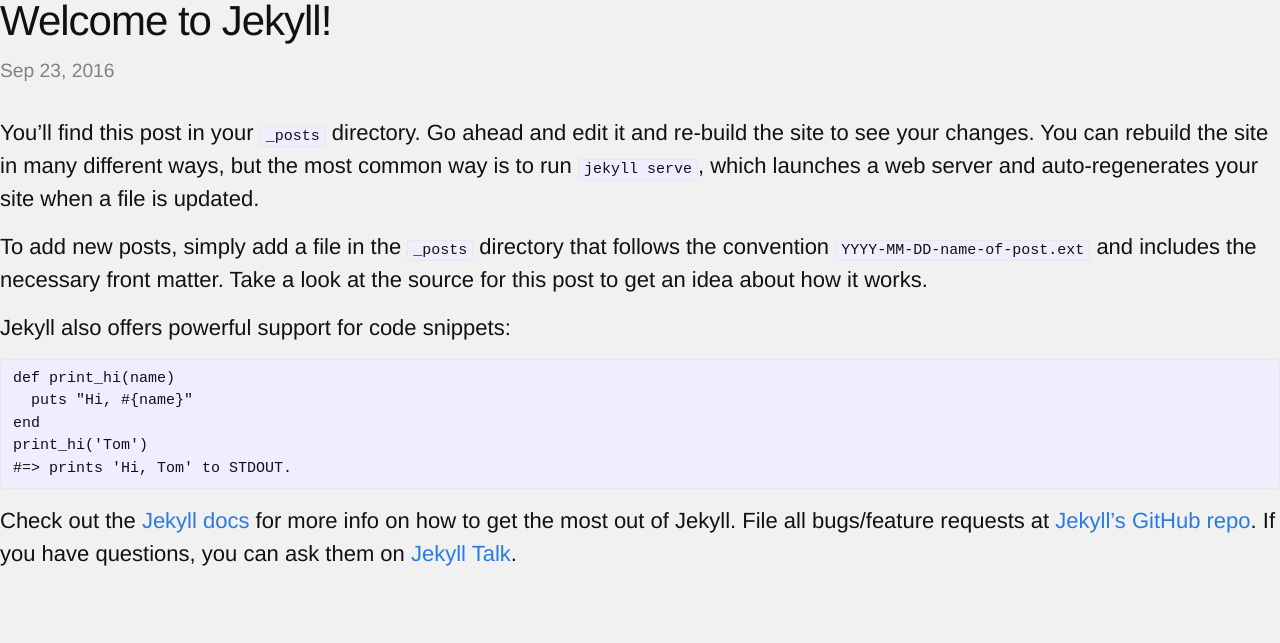
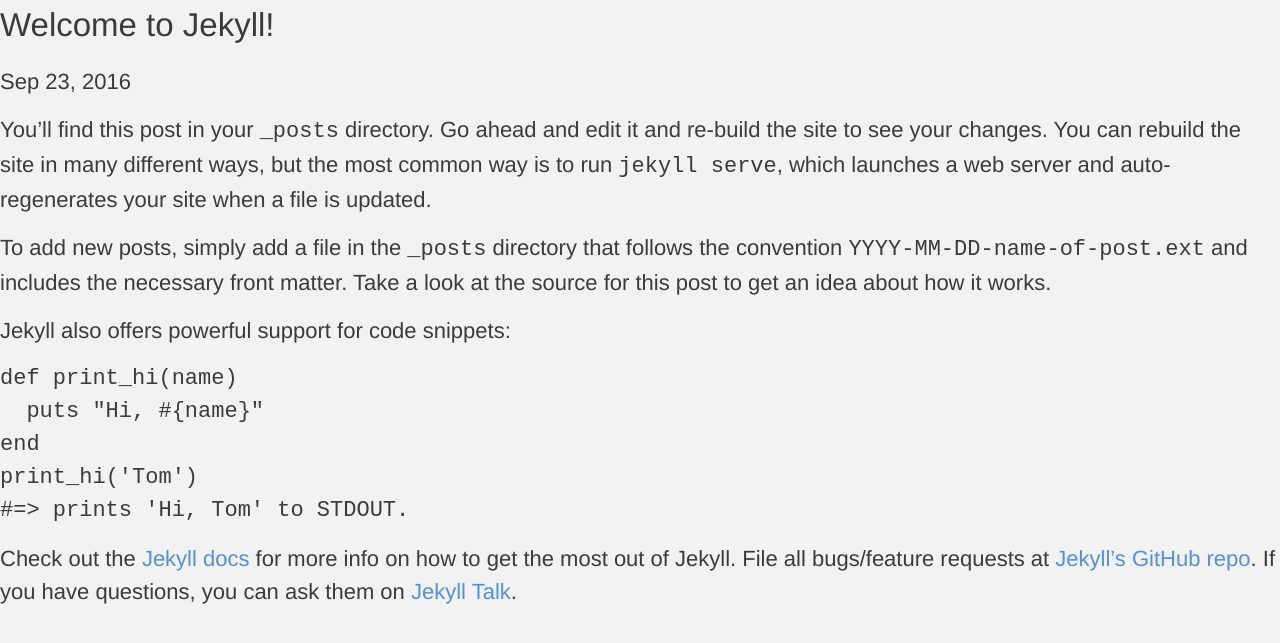
Before and after one commit to sharu725/sharu725.github.io, a Jekyll site: the page built from _posts/2016-09-23-welcome-to-jekyll.markdown, in a window 1280 px wide. Shown: the top 643 px of the page. Built offline with Jekyll 4.4.1, drawn with Linux system fonts in a browser that asks for light colours.

Commit message:
optmized site

```diff
--- a/_layouts/default.html
+++ b/_layouts/default.html
@@ -6,7 +6,7 @@
 
   {% include head.html %}
 
-<body>
+<body class="home">
 
 {{content}}
 
--- a/_sass/_base.scss
+++ b/_sass/_base.scss
@@ -1,6 +1,7 @@
 html,
 body {
     height: 100%;
+    opacity: 0.9;
 }
 
 /**
@@ -39,33 +40,32 @@
 
 
 
-/**
+/* *
  * Images
- */
 img {
     max-width: 100%;
     vertical-align: middle;
 }
 
-
+ */
 
 /**
  * Figures
  */
-figure > img {
+/* figure > img {
     display: block;
 }
 
 figcaption {
     font-size: $small-font-size;
 }
-
+ */
 
 
 /**
  * Lists
  */
-ul, ol {
+/* ul, ol {
     margin-left: $spacing-unit;
 }
 
@@ -76,7 +76,7 @@
     }
 }
 
-
+ */
 
 /**
  * Headings
@@ -109,7 +109,7 @@
 /**
  * Blockquotes
  */
-blockquote {
+/* blockquote {
     color: $grey-color;
     border-left: 4px solid $grey-color-light;
     padding-left: $spacing-unit / 2;
@@ -122,12 +122,12 @@
     }
 }
 
-
+ */
 
 /**
  * Code formatting
  */
-pre,
+/* pre,
 code {
     font-size: 15px;
     border: 1px solid $grey-color-light;
@@ -150,12 +150,12 @@
     }
 }
 
-
+ */
 
 /**
  * Wrapper
  */
-.wrapper {
+/* .wrapper {
     max-width: -webkit-calc(#{$content-width} - (#{$spacing-unit} * 2));
     max-width:         calc(#{$content-width} - (#{$spacing-unit} * 2));
     margin-right: auto;
@@ -172,12 +172,12 @@
     }
 }
 
-
+ */
 
 /**
  * Clearfix
  */
-%clearfix {
+/* %clearfix {
 
     &:after {
         content: "";
@@ -185,3 +185,5 @@
         clear: both;
     }
 }
+
+ */
--- a/_sass/_layout.scss
+++ b/_sass/_layout.scss
@@ -7,7 +7,7 @@
       }
 
 
-
+/*
 .site-title {
     font-size: 26px;
     font-weight: 300;
@@ -90,12 +90,12 @@
     }
 }
 
-
+ */
 
 /**
  * Site footer
  */
-.site-footer {
+/* .site-footer {
     border-top: 1px solid $grey-color-light;
     padding: $spacing-unit 0;
 }
@@ -159,12 +159,11 @@
         width:         calc(100% - (#{$spacing-unit} / 2));
     }
 }
+ */
 
 
-
-/**
+/* *
  * Page content
- */
 .page-content {
     padding: $spacing-unit 0;
 }
@@ -194,9 +193,8 @@
 
 
 
-/**
+*
  * Posts
- */
 .post-header {
     margin-bottom: $spacing-unit;
 }
@@ -239,7 +237,7 @@
     }
 }
 
-
+ */
 
 .right {
     background-color: #ff3542;
@@ -292,15 +290,15 @@
 
 }
 
-.website-page {
+/* .website-page {
     height: 100%;
     width: 100%;
     background: #2F9E68;
 
 
-}
+} */
 
-.site-header {
+/* .site-header {
     position: absolute;
     top: 10px;
     left: 10px;
@@ -310,3 +308,4 @@
         opacity: 0.9;
     }
 }
+ */
```
